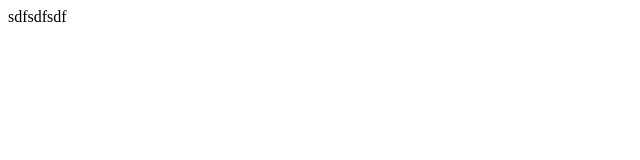
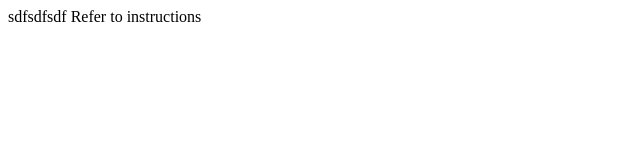
Before and after one commit to isoto-muuyal/fuzzy-spoon, a plain HTML site: page index.html in a window 1280 px wide. Shown: the whole page, without its empty margins (0-640 px from the left). Drawn offline with Linux system fonts and the light colour scheme.

Commit message:
index chage

```diff
--- a/index.html
+++ b/index.html
@@ -2,6 +2,8 @@
 
 <body>
 	sdfsdfsdf
+
+	Refer to instructions
 </body>
 
  </html>
```
